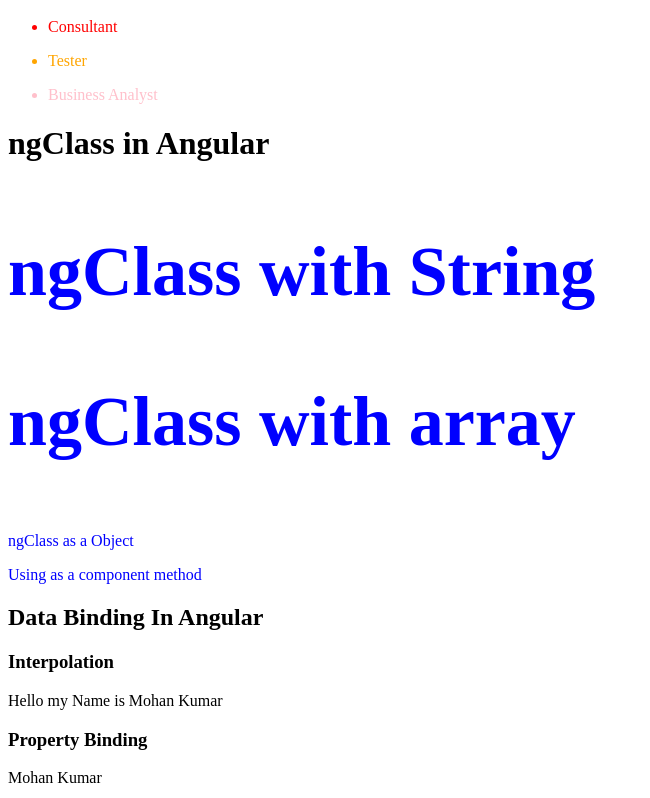
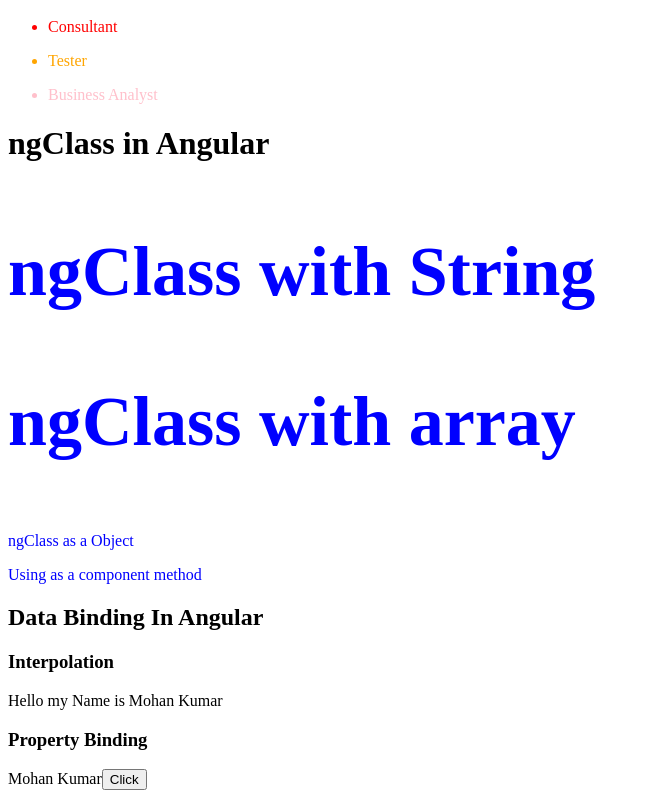
Before and after one commit to pranay-chauhan/myAngular, an Angular app: page / in a window 1280 px wide. Shown: the part 480-1278 px from the top of the page, without its empty margins (0-650 px from the left). Built offline with nearby package versions, Linux system fonts and the light colour scheme.

Commit message:
event Binding in angular

```diff
--- a/src/app/app.component.html
+++ b/src/app/app.component.html
@@ -27,3 +27,6 @@
 
 <h3>Property Binding</h3>
 <span [innerHTML]="name"></span>
+
+<h3 *ngIf="headline">Event Binding</h3>
+<button (click)="showConsole()">Click</button>
--- a/src/app/app.component.ts
+++ b/src/app/app.component.ts
@@ -7,6 +7,7 @@
 })
 export class AppComponent {
   name:string ='Mohan Kumar'
+  headline:boolean = false;
   people: any[] = [
     {
       "name": "Douglas  Pace", "age":30,"desc":'TL'
@@ -24,6 +25,10 @@
       "name": "Cook  Tyson", "age":34,"desc":'Business Analyst'
     }
   ];
+  showConsole(){
+    console.log("Hello User");
+    this.headline = true;
+  }
   getColor(desc){
     switch(desc){
       case "TL":return 'green';
```
